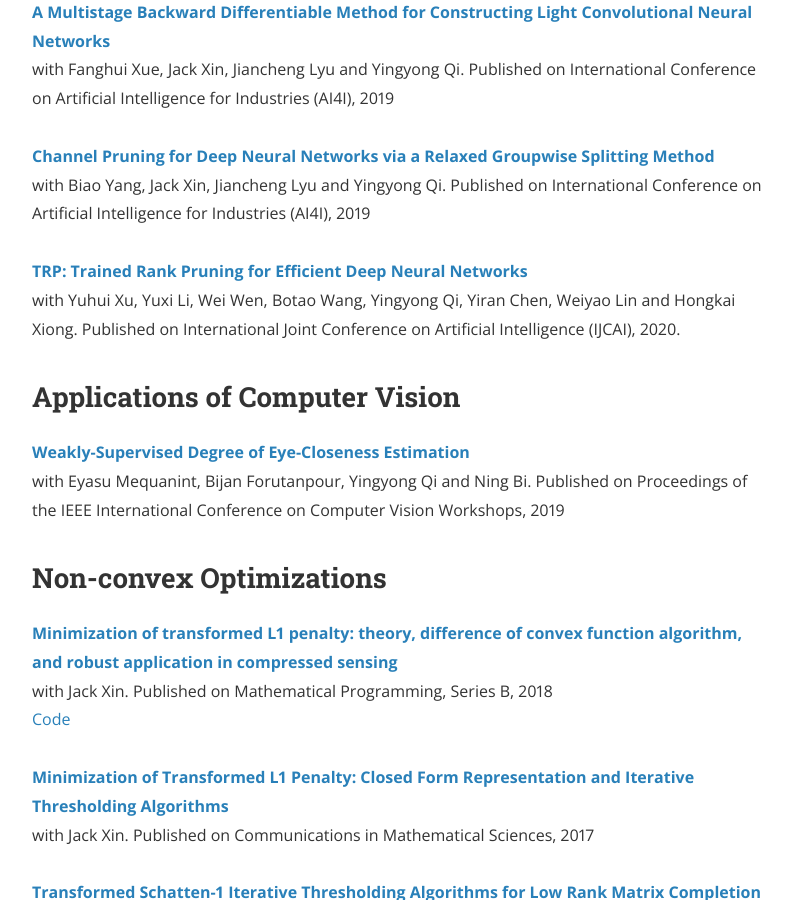
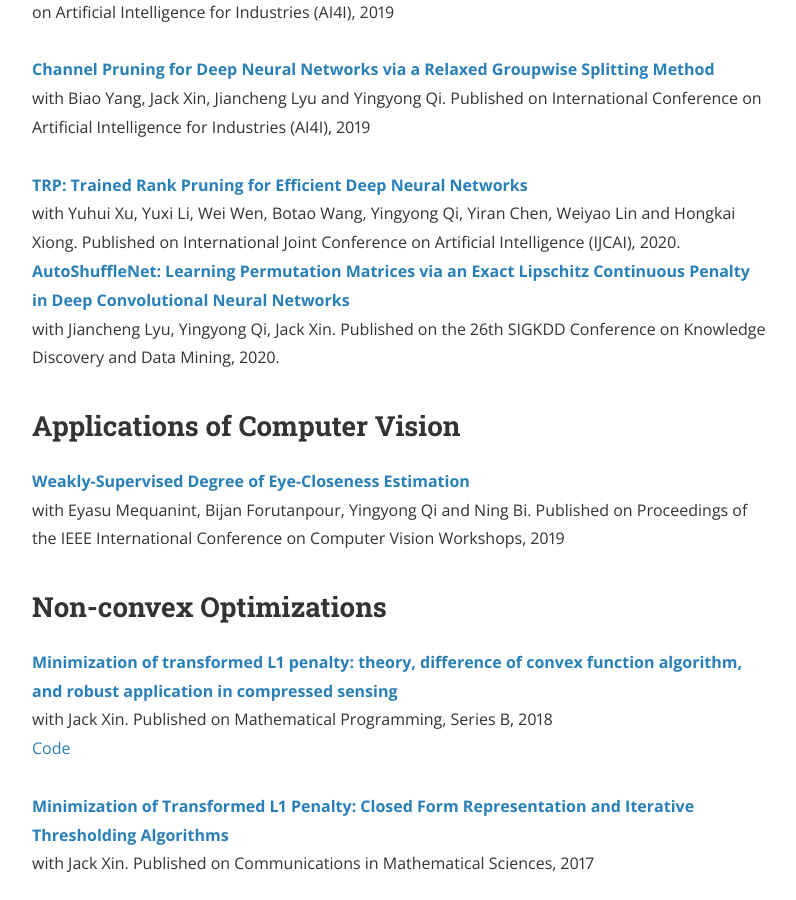
Before and after one commit to zsivine/zsivine.github.io, a Jekyll site: the page built from research.html, in a window 1280 px wide and 900 px high, scrolled down 1534 px. Shown: the whole window, without its empty margins (240-1036 px from the left). Built offline with Jekyll 4.4.1, drawn with Linux system fonts in a browser that asks for light colours; nearby versions of some CDN libraries; comment, search, counter and statistics services are not loaded; a style sheet for code colours, icons or effects is not loaded; some of the changed text lies outside the part shown.

Commit message:
KDD 2020

```diff
--- a/research.html
+++ b/research.html
@@ -91,10 +86,14 @@ permalink: /research/
 <br>with Yuhui Xu, Yuxi Li, Wei Wen, Botao Wang, Yingyong Qi, Yiran Chen,
     Weiyao Lin and Hongkai Xiong.
     Published on International Joint Conference
-    on Artificial Intelligence (IJCAI), 2020.
-    <br>
+    on Artificial Intelligence (IJCAI), 2020. <br>
 
-
+<strong><a href="https://arxiv.org/abs/1901.08624">
+    AutoShuffleNet: Learning Permutation Matrices via an Exact Lipschitz
+    Continuous Penalty in Deep Convolutional Neural Networks</a></strong>
+<br>with Jiancheng Lyu, Yingyong Qi, Jack Xin.
+    Published on the 26th SIGKDD Conference
+    on Knowledge Discovery and Data Mining, 2020. <br>
 
 
 <br>
```
Also changed, not shown: other parts of research.html (+0 -5 lines).
